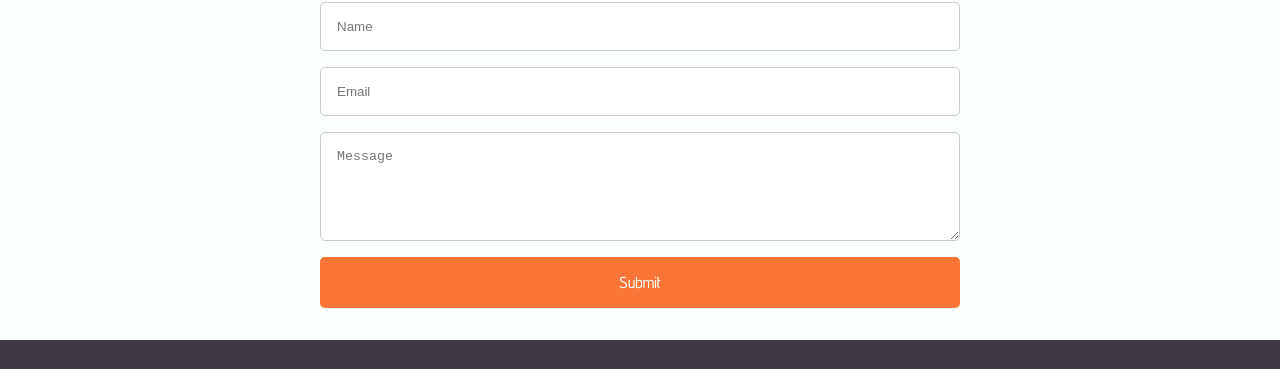
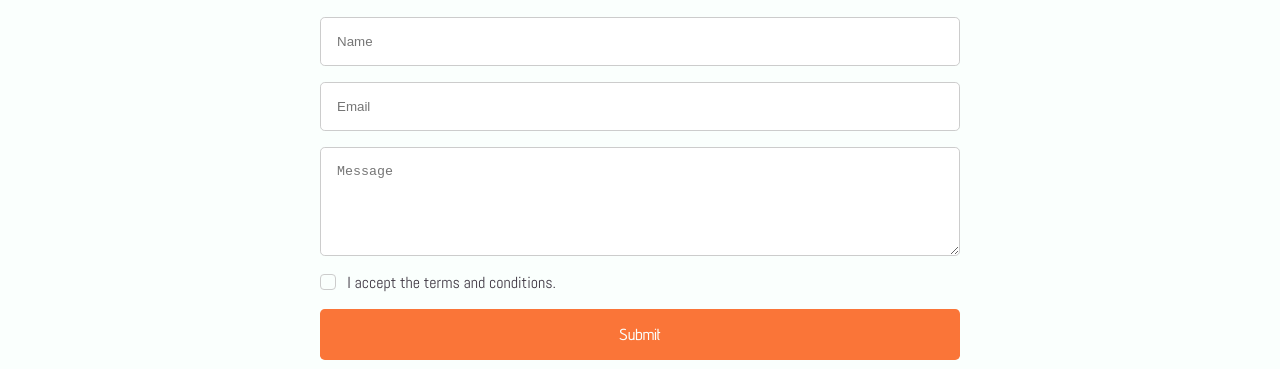
Before and after one commit to FedeCei/Proyecto-final, a plain HTML site: page contact.html in a window 1280 px wide. Shown: the part 275-644 px from the top of the page. Drawn offline with Linux system fonts and the light colour scheme.

Commit message:
added acceptance for the contact form, and fixed some css

```diff
--- a/Css/contact.styles.css
+++ b/Css/contact.styles.css
@@ -8,6 +8,7 @@ form {
 
 h1 {
     margin-block: 2rem;
+    font-size: 2.8rem;
 }
 
 .form-group {
@@ -39,6 +40,28 @@ button[type='submit'] {
     transition: background-color 0.3s ease;
 }
 
+label {
+    display: flex;
+    align-items: center;
+}
+
+input[type='checkbox'] {
+    appearance: none;
+    -webkit-appearance: none;
+    -moz-appearance: none;
+    width: 1rem;
+    height: 1rem;
+    margin-right: 0.7rem;
+    border: 1px solid #ccc;
+    border-radius: 4px;
+    outline: none;
+    cursor: pointer;
+}
+
+input[type='checkbox']:checked {
+    border-color: var(--secondary-color);
+}
+
 button[type='submit']:hover {
     background-color: var(--accent-color-hover);
 }
--- a/contact.html
+++ b/contact.html
@@ -73,6 +73,13 @@
                   rows="5"
                   required></textarea>
       </div>
+      <label for="acceptance">
+        <input type="checkbox"
+               id="acceptance"
+               name="acceptance"
+               required>
+        I accept the terms and conditions.
+      </label>
       <button type="submit">Submit</button>
     </form>
   </div>
```
